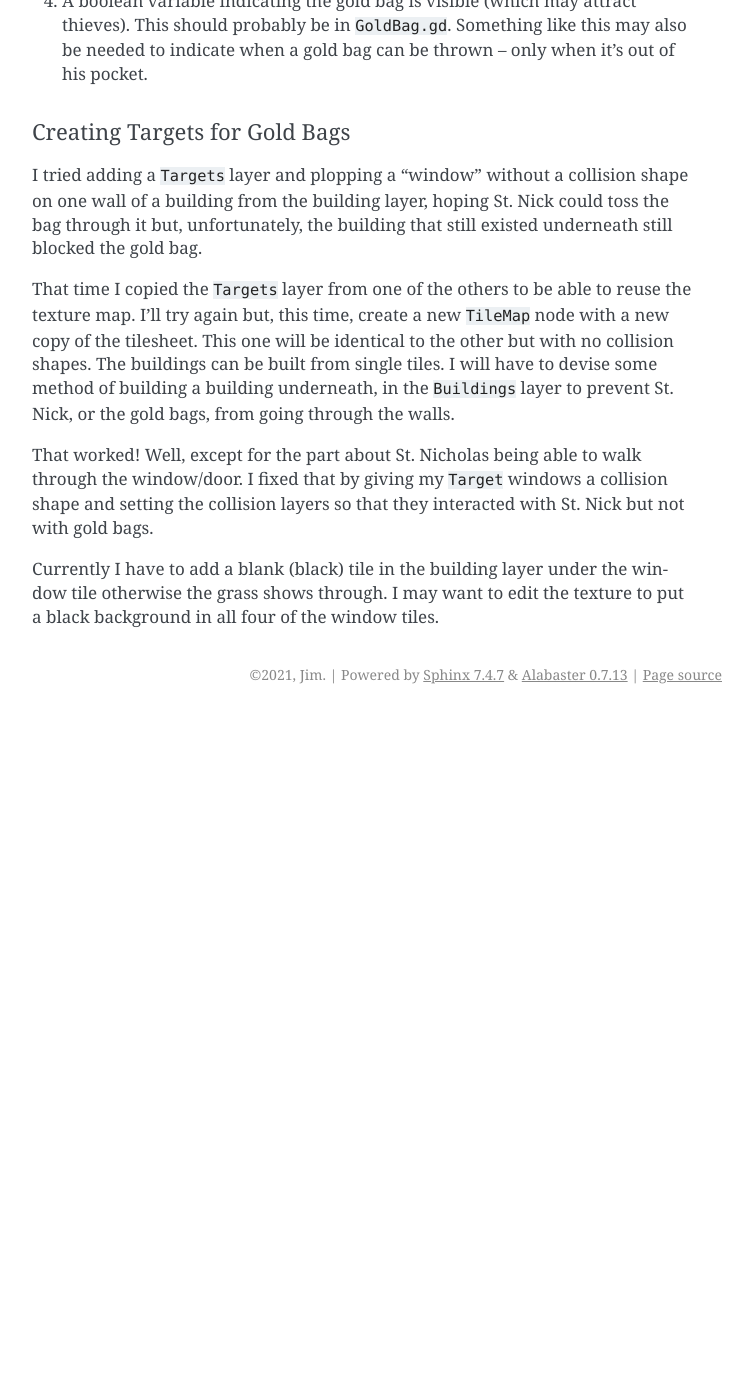
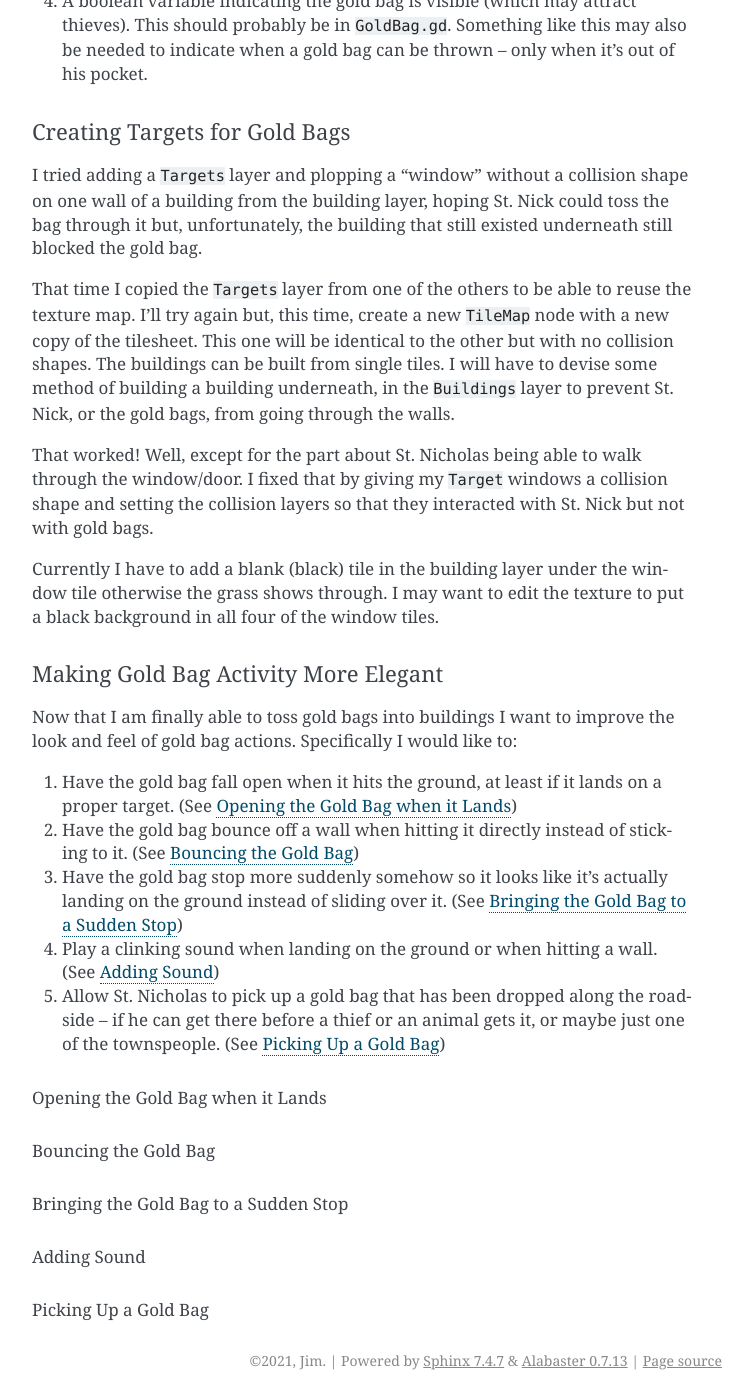
Before and after one commit to JMorris1575/Christmas2022, a Sphinx documentation site: the page built from docs/new_game.rst, in a window 1280 px wide and 1400 px high, scrolled down 18816 px. Shown: the whole window, without its empty margins (388-1141 px from the left). Built offline with Sphinx 7.4.7, drawn with Linux system fonts in a browser that asks for light colours; before the commit the page ends 19530 px from its top, so only the background shows below that; some of the changed text lies outside the part shown.

Commit message:
Outlined some enhancements to Gold Bag operations

```diff
--- a/docs/new_game.rst
+++ b/docs/new_game.rst
@@ -808,3 +808,43 @@ but not with gold bags.
 
 Currently I have to add a blank (black) tile in the building layer under the window tile otherwise the grass shows
 through. I may want to edit the texture to put a black background in all four of the window tiles.
+
+Making Gold Bag Activity More Elegant
+-------------------------------------
+
+Now that I am finally able to toss gold bags into buildings I want to improve the look and feel of gold bag actions.
+Specifically I would like to:
+
+#. Have the gold bag fall open when it hits the ground, at least if it lands on a proper target. (See
+   :ref:`open_gold_bag`)
+#. Have the gold bag bounce off a wall when hitting it directly instead of sticking to it. (See :ref:`gold_bag_bounce`)
+#. Have the gold bag stop more suddenly somehow so it looks like it's actually landing on the ground instead of sliding
+   over it. (See :ref:`sudden_stop`)
+#. Play a clinking sound when landing on the ground or when hitting a wall. (See :ref:`adding_sound`)
+#. Allow St. Nicholas to pick up a gold bag that has been dropped along the roadside -- if he can get there before a
+   thief or an animal gets it, or maybe just one of the townspeople. (See :ref:`pick_up_gold_bag`)
+
+.. _open_gold_bag:
+
+Opening the Gold Bag when it Lands
+^^^^^^^^^^^^^^^^^^^^^^^^^^^^^^^^^^
+
+.. _gold_bag_bounce:
+
+Bouncing the Gold Bag
+^^^^^^^^^^^^^^^^^^^^^
+
+.. _sudden_stop:
+
+Bringing the Gold Bag to a Sudden Stop
+^^^^^^^^^^^^^^^^^^^^^^^^^^^^^^^^^^^^^^
+
+.. _adding_sound:
+
+Adding Sound
+^^^^^^^^^^^^
+
+.. _pick_up_gold_bag:
+
+Picking Up a Gold Bag
+^^^^^^^^^^^^^^^^^^^^^
```
